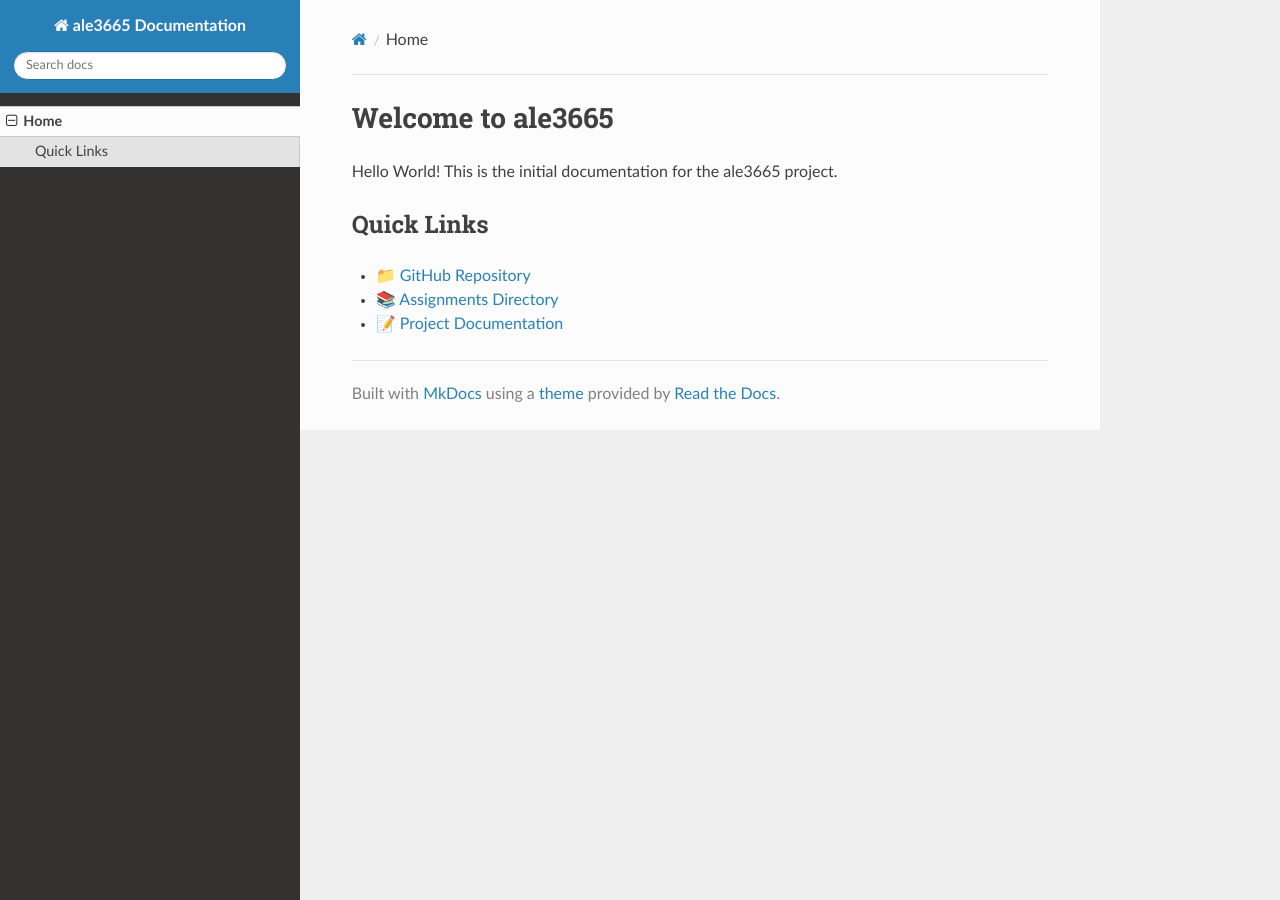
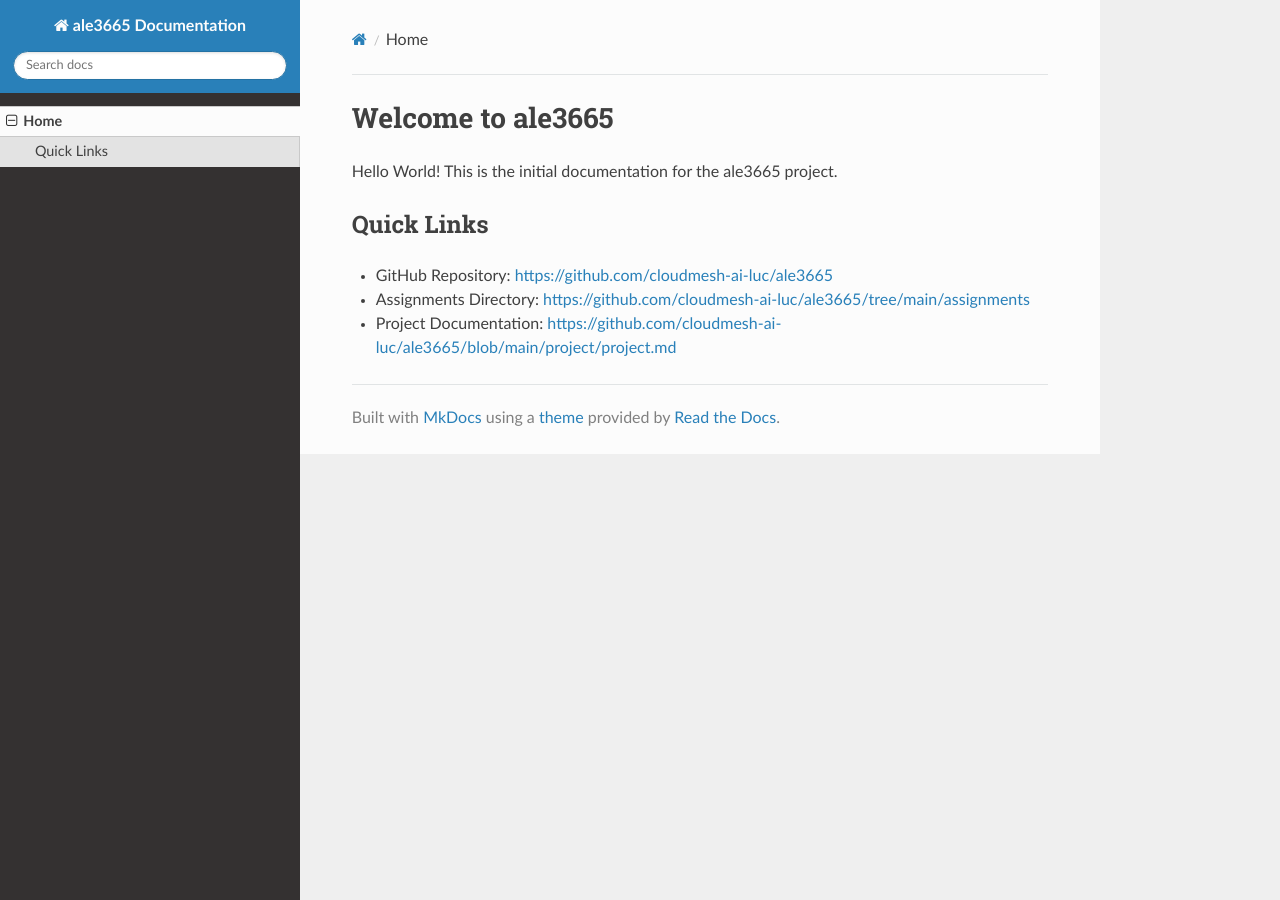
Before and after one commit to cloudmesh-ai-luc/ale3665, an MkDocs documentation site: the page built from docs/index.md, in a window 1280 px wide. Built offline with MkDocs 1.6.1, drawn with Linux system fonts in a browser that asks for light colours; nearby versions of some CDN libraries; part of the change alters nothing that is shown.

Commit message:
Remove emojis from home page

```diff
--- a/docs/index.md
+++ b/docs/index.md
@@ -3,6 +3,6 @@
 Hello World! This is the initial documentation for the ale3665 project.
 
 ## Quick Links
-- 📁 [GitHub Repository](https://github.com/cloudmesh-ai-luc/ale3665)
-- 📚 [Assignments Directory](https://github.com/cloudmesh-ai-luc/ale3665/tree/main/assignments)
-- 📝 [Project Documentation](https://github.com/cloudmesh-ai-luc/ale3665/blob/main/project/project.md)
+- GitHub Repository: [https://github.com/cloudmesh-ai-luc/ale3665](https://github.com/cloudmesh-ai-luc/ale3665)
+- Assignments Directory: [https://github.com/cloudmesh-ai-luc/ale3665/tree/main/assignments](https://github.com/cloudmesh-ai-luc/ale3665/tree/main/assignments)
+- Project Documentation: [https://github.com/cloudmesh-ai-luc/ale3665/blob/main/project/project.md](https://github.com/cloudmesh-ai-luc/ale3665/blob/main/project/project.md)
```
